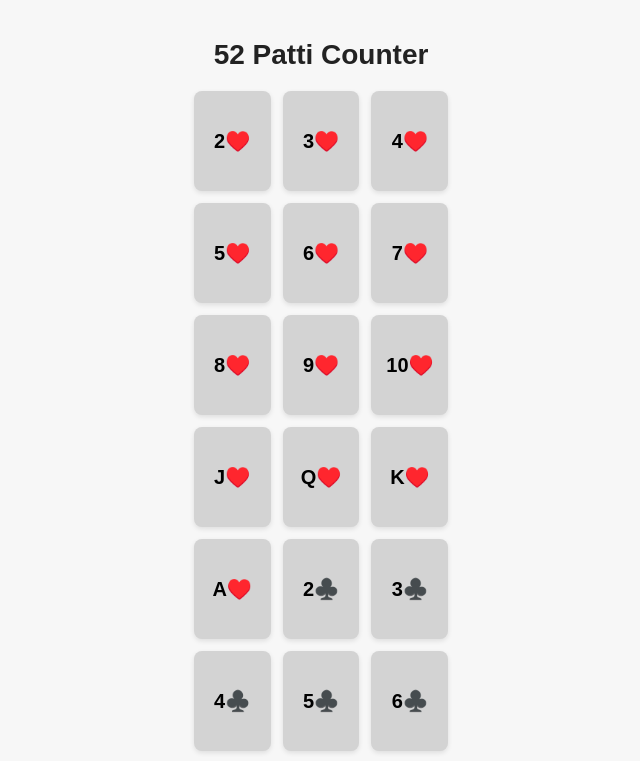
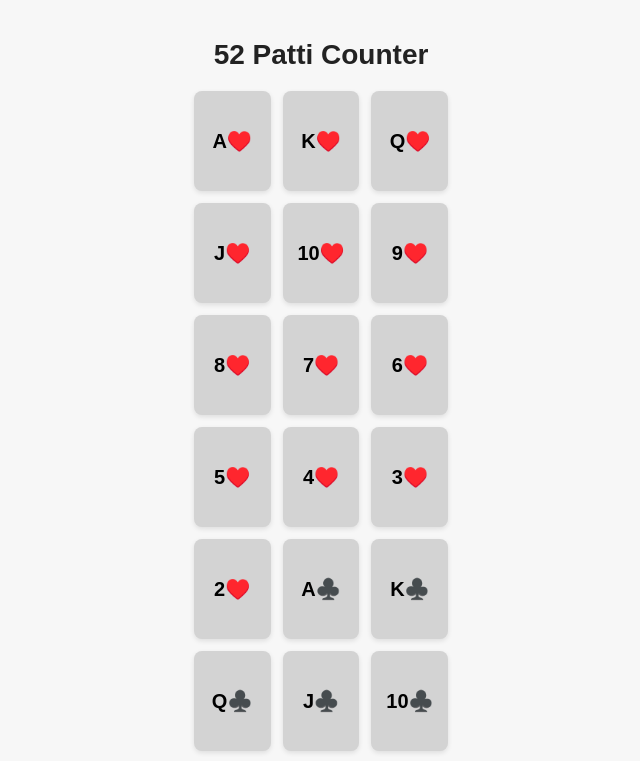
Before and after one commit to shahidansari97/teen-patti, a React (Create React App) app: page / in a window 1280 px wide. Shown: the top 761 px of the page, without its empty margins (339-979 px from the left). Built offline with nearby package versions, Linux system fonts and the light colour scheme.

Commit message:
New Update commit message

```diff
--- a/src/PattiCounter.jsx
+++ b/src/PattiCounter.jsx
@@ -3,7 +3,8 @@ import "./PattiCounter.css"; // Import CSS
 
 const PattiCounter = () => {
   const suits = ["♥️", "♣️", "♦️", "♠️"];
-  const values = ["2", "3", "4", "5", "6", "7", "8", "9", "10", "J", "Q", "K", "A"];
+  // const values = ["2", "3", "4", "5", "6", "7", "8", "9", "10", "J", "Q", "K", "A"];
+  const values = ["A", "K", "Q", "J", "10", "9", "8", "7", "6", "5", "4", "3", "2"];
 
   // Generate all 52 cards dynamically
   const allCards = suits.flatMap((suit) =>
```
